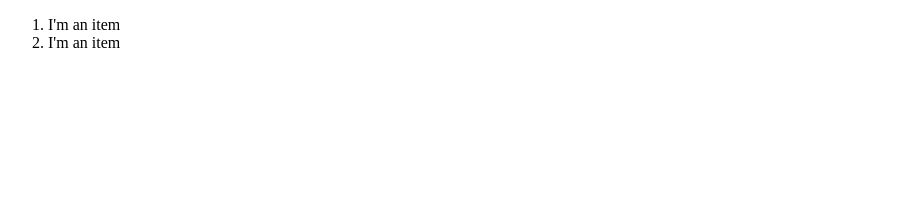
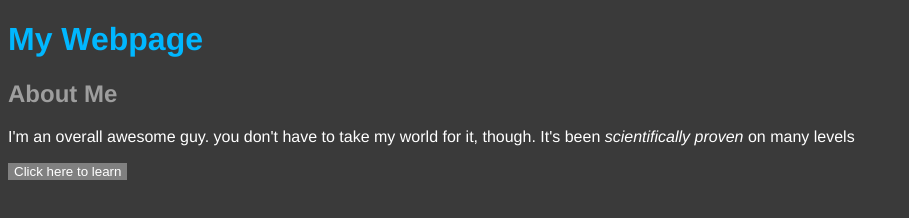
Before and after one commit to minnieT/web-development-for-beginners, a plain HTML site: page index.html in a window 1280 px wide. Shown: the whole page, without its empty margins (0-909 px from the left). Drawn offline with Linux system fonts and the light colour scheme.

Commit message:
Added Style tag On Header

```diff
--- a/index.html
+++ b/index.html
@@ -2,11 +2,35 @@
 <html>
     <head>
         <title>My Page!</title>
+        <style>
+            Body {
+                Background:rgb(58,58,58);
+                Color:white;
+                font-family: Helvetica Neue, Helvetica,Arial,sans-serif;
+
+            }
+            h1 {
+                Color:rgb(0,183,255)
+
+            }
+            h2 {
+               color:rgb(158,158,158)
+            }
+            button{
+                background:grey;
+                border:none;
+                color:white
+            }
+        </style>
     </head>
     <body>
-        <ol>
-        <li>I'm an item</li>
-        <li>I'm an item</li>
-        </ol>
+        <h1>My Webpage</h1>
+        <h2>About Me</h2>
+        <p>I'm an overall awesome guy.
+            you don't have to take my world for it, though.
+            It's been <em>scientifically proven</em> on many levels
+
+        </p>
+        <button>Click here to learn</button>
     </body>
 </html>
```
